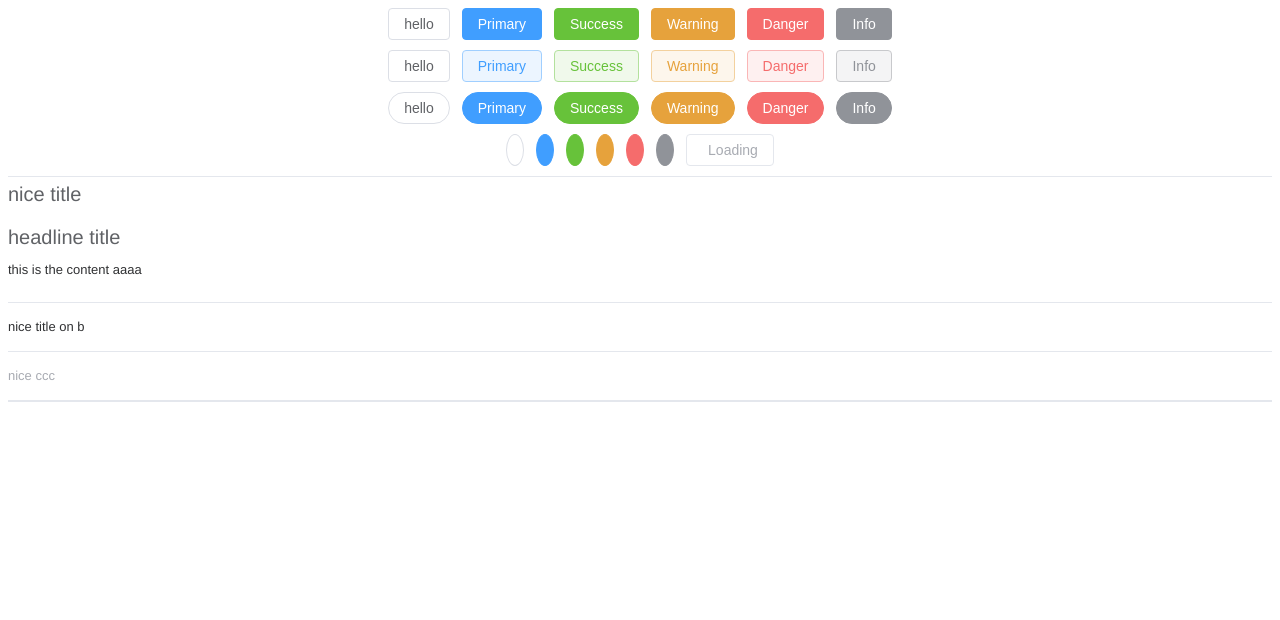
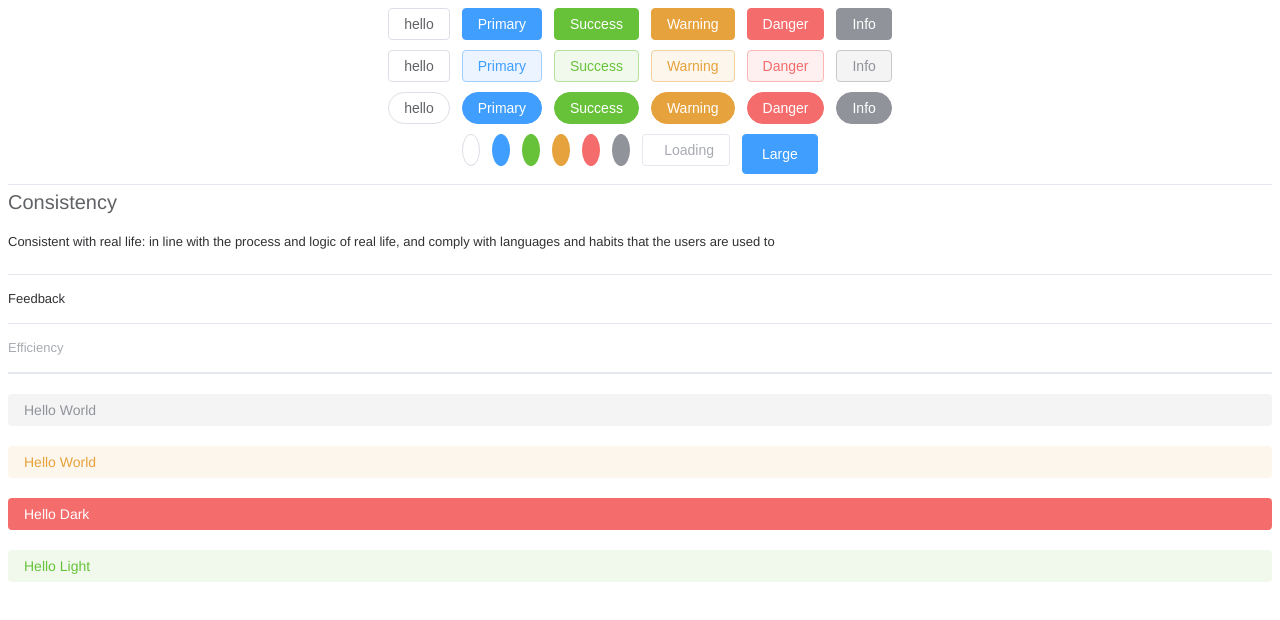
Before and after one commit to HasonoCell/Mercury-UI, a Vue app: page / in a window 1280 px wide. Shown: the top 620 px of the page. Built offline with nearby package versions, Linux system fonts and the light colour scheme; the HTML template or start-up script is replaced by a standard one.

Commit message:
完成alert组件

```diff
--- a/package.json
+++ b/package.json
@@ -35,6 +35,7 @@
     "typescript": "~5.8.0",
     "vite": "^6.2.1",
     "vite-plugin-vue-devtools": "^7.7.2",
+    "vitest": "^3.0.8",
     "vue-tsc": "^2.2.8"
   }
 }
--- a/src/App.vue
+++ b/src/App.vue
@@ -4,6 +4,7 @@ import Button from "./components/Button/Button.vue";
 import Collapse from "./components/Collapse/Collapse.vue";
 import CollapseItem from "./components/Collapse/CollapseItem.vue";
 import Icon from "./components/Icon/Icon.vue";
+import Alert from "./components/Alert/Alert.vue";
 
 const collapseOpenedVal = ref(["a"]);
 </script>
@@ -45,6 +46,7 @@ const collapseOpenedVal = ref(["a"]);
       <Button type="danger" circle> <Icon icon="star" /> </Button>
       <Button type="info" circle> <Icon icon="star" /> </Button>
       <Button loading> Loading </Button>
+      <Button size="large" type="primary"> Large </Button>
     </div>
   </div>
 
@@ -52,18 +54,26 @@ const collapseOpenedVal = ref(["a"]);
     <Collapse v-model="collapseOpenedVal">
       <CollapseItem name="a">
         <template #title>
-          <h1>nice title</h1>
+          <h1>Consistency</h1>
         </template>
-        <h1>headline title</h1>
-        <div>this is the content aaaa</div>
+        <div>Consistent with real life: in line with the process and logic of real
+          life, and comply with languages and habits that the users are used to</div>
       </CollapseItem>
-      <CollapseItem name="b" title="nice title on b">
-        <div>test content b b and b</div>
+      <CollapseItem name="b" title="Feedback">
+        <div>Operation feedback: enable the users to clearly perceive their
+          operations by style updates and interactive effects</div>
       </CollapseItem>
-      <CollapseItem name="c" title="nice ccc" disabled>
+      <CollapseItem name="c" title="Efficiency" disabled>
         <div>he is content in c</div>
       </CollapseItem>
     </Collapse>
+  </div>
+
+  <div class="alert">
+    <Alert closable>Hello World</Alert>
+    <Alert closable type="warning">Hello World</Alert>
+    <Alert closable type="danger" effect="dark">Hello Dark</Alert>
+    <Alert closable type="success" effect="light">Hello Light</Alert>
   </div>
 </template>
 
--- /dev/null
+++ b/src/components/Alert/Alert.vue
@@ -0,0 +1,44 @@
+<script setup lang="ts">
+import type { AlertProps } from "./types";
+import type { AlertEmits } from "./types";
+import type { AlertInstance } from "./types";
+import Icon from "../Icon/Icon.vue";
+import { ref } from "vue";
+
+const close = () => {
+  isShow.value = false;
+  emits("close");
+};
+
+const isShow = ref<boolean>(true);
+
+defineOptions({
+  name: "VkAlert",
+});
+
+defineProps<AlertProps>();
+
+const emits = defineEmits<AlertEmits>();
+
+defineExpose<AlertInstance>({
+  close: close
+})
+</script>
+
+<template>
+  <Transition name="fade">
+    <div
+      class="vk-alert"
+      :class="{
+        [`vk-alert--${type}`]: type,
+        [`vk-alert--${effect}`]: effect,
+      }"
+      v-show="isShow"
+    >
+      <slot></slot>
+      <div v-if="closable" @click="close" class="vk-alert-icon">
+        <Icon icon="xmark"></Icon>
+      </div>
+    </div>
+  </Transition>
+</template>
--- /dev/null
+++ b/src/components/Alert/style.scss
@@ -0,0 +1,48 @@
+.vk-alert {
+    --vk-alert-font-weight: var(--vk-font-weight-primary);
+    --vk-alert-bg-color: var(--vk-color-info-light-9);
+    --vk-alert-text-color: var(--vk-color-info);
+    --vk-alert-border-radius: var(--vk-border-radius-base);
+    --vk-alert-padding: 8px 16px;
+    --vk-alert-margin-top: 20px;
+}
+
+.vk-alert {
+    display: flex;
+    justify-content: space-between;
+    align-items: center;
+    background-color: var(--vk-alert-bg-color);
+    padding: var(--vk-alert-padding);
+    margin-top: var(--vk-alert-margin-top);
+    color: var(--vk-alert-text-color);
+    border-radius: var(--vk-alert-border-radius);
+    position: relative;
+    box-sizing: border-box;
+    font-weight: var(--vk-alert-font-weight);
+
+    .vk-alert-icon {
+        cursor: pointer;
+    }
+}
+
+@each $type in (success, warning, info, danger) {
+    .vk-alert--#{$type} {
+        --vk-alert-bg-color: var(--vk-color-#{$type}-light-9);
+        --vk-alert-text-color: var(--vk-color-#{$type});
+
+        &.vk-alert--dark {
+            --vk-alert-bg-color: var(--vk-color-#{$type});
+            --vk-alert-text-color: var(--vk-color-white);
+        }
+    }
+}
+
+.fade-enter-active,
+.fade-leave-active {
+  transition: opacity var(--vk-transition-duration) ease;
+}
+
+.fade-enter-from,
+.fade-leave-to {
+  opacity: 0;
+}
--- /dev/null
+++ b/src/components/Alert/types.ts
@@ -0,0 +1,13 @@
+export interface AlertProps {
+  type?: "success" | "warning" | "danger" | "info";
+  effect?: "light" | "dark";
+  closable?: boolean;
+}
+
+export interface AlertEmits {
+  (e: "close"): void;
+}
+
+export interface AlertInstance {
+  close: () => void;
+}
--- a/src/styles/index.scss
+++ b/src/styles/index.scss
@@ -2,4 +2,5 @@
 @use './reset.scss';
 @use '../components/Button/style.scss' as button;
 @use '../components/Collapse/style.scss' as collapse;
-@use '../components/Icon/style.scss' as icon
+@use '../components/Icon/style.scss' as icon;
+@use '../components/Alert/style.scss' as alert;
```
Also changed, not shown: 1 other file (tests, documents, lock files or other folders).
